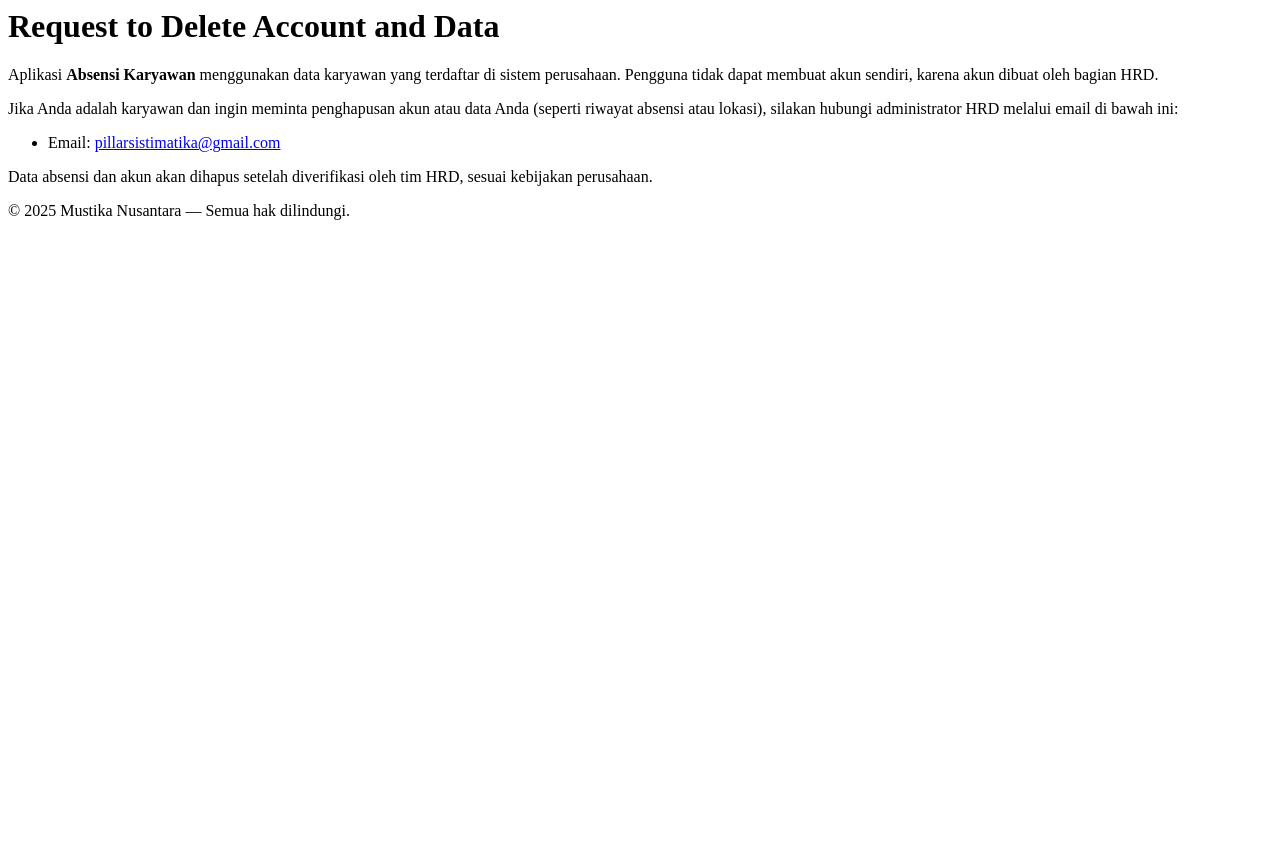
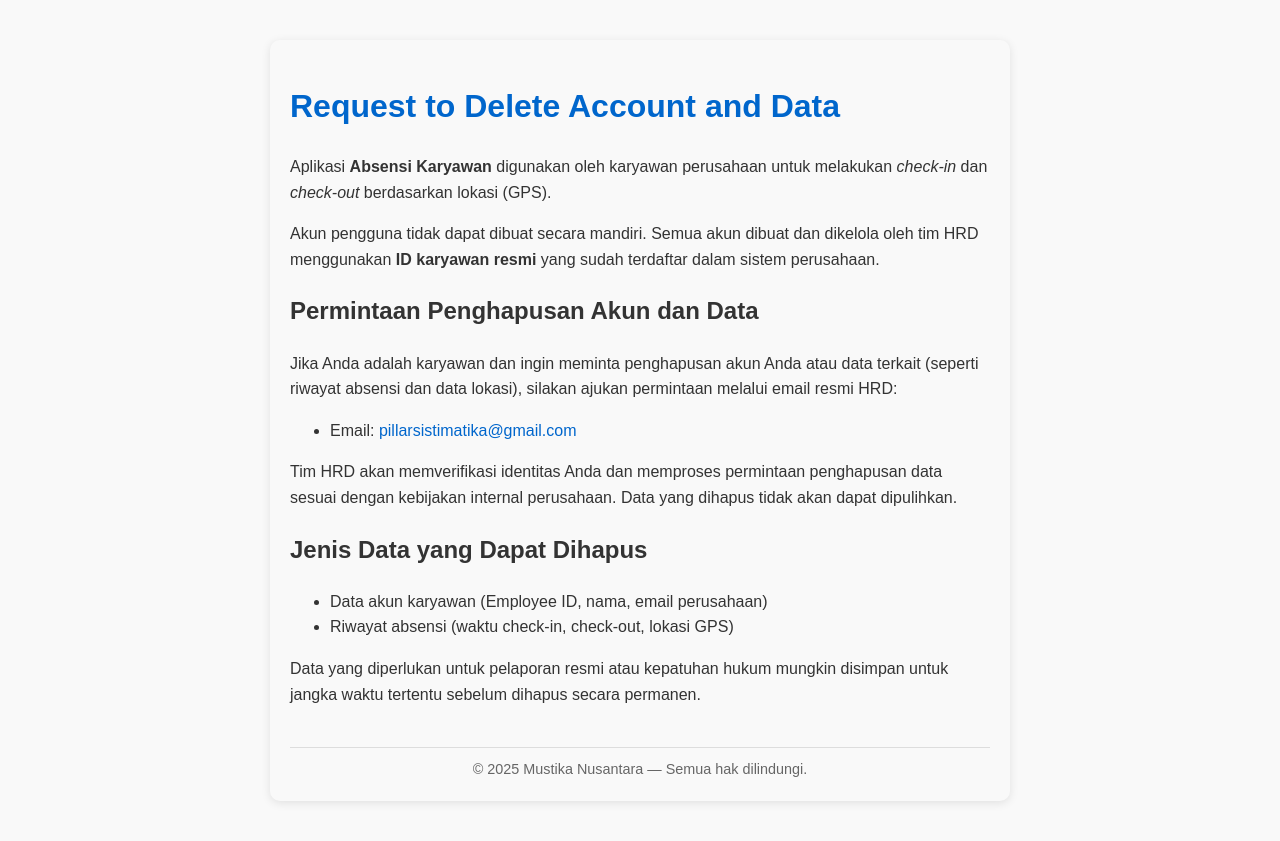
Before and after one commit to mustikanusantara/delete-account, a plain HTML site: page index.html in a window 1280 px wide. Before the commit the page ends 800 px from the top, so only its background shows below. Drawn offline with Linux system fonts and the light colour scheme.

Commit message:
Update index.html

```diff
--- a/index.html
+++ b/index.html
@@ -1,18 +1,83 @@
+<!DOCTYPE html>
+<html lang="id">
+<head>
+  <meta charset="UTF-8" />
+  <meta name="viewport" content="width=device-width, initial-scale=1.0" />
+  <title>Request to Delete Account and Data - Absensi Karyawan</title>
+  <style>
+    body {
+      font-family: Arial, sans-serif;
+      max-width: 700px;
+      margin: 40px auto;
+      line-height: 1.6;
+      color: #333;
+      background: #f9f9f9;
+      padding: 20px;
+      border-radius: 10px;
+      box-shadow: 0 2px 10px rgba(0,0,0,0.1);
+    }
+    h1 {
+      color: #0066cc;
+    }
+    a {
+      color: #0066cc;
+      text-decoration: none;
+    }
+    a:hover {
+      text-decoration: underline;
+    }
+    footer {
+      margin-top: 40px;
+      font-size: 0.9em;
+      color: #666;
+      border-top: 1px solid #ddd;
+      padding-top: 10px;
+      text-align: center;
+    }
+  </style>
+</head>
+<body>
   <h1>Request to Delete Account and Data</h1>
+
   <p>
-Aplikasi <strong>Absensi Karyawan</strong> menggunakan data karyawan yang terdaftar di sistem perusahaan.
-Pengguna tidak dapat membuat akun sendiri, karena akun dibuat oleh bagian HRD.
+    Aplikasi <strong>Absensi Karyawan</strong> digunakan oleh karyawan perusahaan untuk melakukan
+    <em>check-in</em> dan <em>check-out</em> berdasarkan lokasi (GPS).
   </p>
+
   <p>
-Jika Anda adalah karyawan dan ingin meminta penghapusan akun atau data Anda (seperti riwayat absensi atau lokasi),
-silakan hubungi administrator HRD melalui email di bawah ini:
+    Akun pengguna tidak dapat dibuat secara mandiri. Semua akun dibuat dan dikelola oleh tim HRD
+    menggunakan <strong>ID karyawan resmi</strong> yang sudah terdaftar dalam sistem perusahaan.
   </p>
+
+  <h2>Permintaan Penghapusan Akun dan Data</h2>
+
+  <p>
+    Jika Anda adalah karyawan dan ingin meminta penghapusan akun Anda atau data terkait
+    (seperti riwayat absensi dan data lokasi), silakan ajukan permintaan melalui email resmi HRD:
+  </p>
+
   <ul>
     <li>Email: <a href="mailto:pillarsistimatika@gmail.com">pillarsistimatika@gmail.com</a></li>
   </ul>
+
   <p>
-Data absensi dan akun akan dihapus setelah diverifikasi oleh tim HRD, sesuai kebijakan perusahaan.
+    Tim HRD akan memverifikasi identitas Anda dan memproses permintaan penghapusan data
+    sesuai dengan kebijakan internal perusahaan. Data yang dihapus tidak akan dapat dipulihkan.
   </p>
+
+  <h2>Jenis Data yang Dapat Dihapus</h2>
+  <ul>
+    <li>Data akun karyawan (Employee ID, nama, email perusahaan)</li>
+    <li>Riwayat absensi (waktu check-in, check-out, lokasi GPS)</li>
+  </ul>
+
+  <p>
+    Data yang diperlukan untuk pelaporan resmi atau kepatuhan hukum mungkin disimpan
+    untuk jangka waktu tertentu sebelum dihapus secara permanen.
+  </p>
+
   <footer>
     © 2025 Mustika Nusantara — Semua hak dilindungi.
   </footer>
+</body>
+</html>
```
Lines whose indentation alone changed are shown as unchanged.
